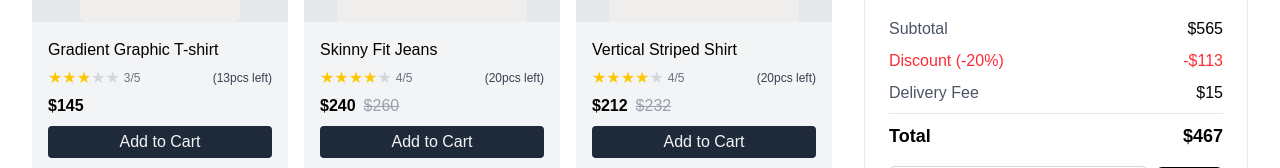
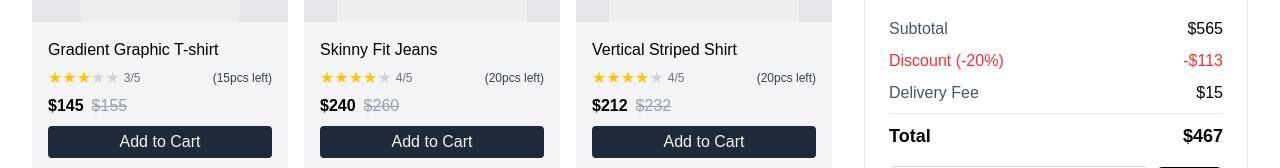
Before and after one commit to IbrahimOhid/ibrahim_shop, a React (Vite) app: page / in a window 1280 px wide. Shown: the part 363-531 px from the top of the page. Built offline with nearby package versions, Linux system fonts and the light colour scheme; a web font is replaced by a local one.

Commit message:
remaining stock function added

```diff
--- a/src/data/product.js
+++ b/src/data/product.js
@@ -5,11 +5,11 @@ const products = [
     cover: "gradient-graphic-tshirt.png",
     rating: 3,
     max_rating: 5,
-    stock: 13,
+    stock: 15,
     price: 145,
     size: "L",
     color: "Green",
-    discounted_price: null,
+    discounted_price: 155,
     in_cart: true,
     quantity: 0
   },
@@ -51,7 +51,7 @@ const products = [
     price: 180,
     size: "L",
     color: "Orange",
-    discounted_price: null,
+    discounted_price: 200,
     in_cart: false,
     quantity: 0
   },
@@ -65,7 +65,7 @@ const products = [
     price: 180,
     size: "M",
     color: "Orange",
-    discounted_price: null,
+    discounted_price: 190,
     in_cart: false,
     quantity: 0
   },
@@ -79,7 +79,7 @@ const products = [
     price: 145,
     size: "34",
     color: "Denim",
-    discounted_price: null,
+    discounted_price: 160,
     in_cart: false,
     quantity: 0
   },
@@ -121,7 +121,7 @@ const products = [
     price: 80,
     size: "L",
     color: "Magenta",
-    discounted_price: null,
+    discounted_price: 100,
     in_cart: false,
     quantity: 0
   },
@@ -130,17 +130,3 @@ const products = [
 export const getProduct = () => {
   return products;
 };
-
-const cartProduct = [
-  {
-    name: "",
-    size: "",
-    color: "",
-    price: '',
-    quantity: 0,
-  },
-];
-
-export const getCartProduct = ()=>{
-  return cartProduct;
-}
--- a/src/product/CartDetails.jsx
+++ b/src/product/CartDetails.jsx
@@ -8,7 +8,7 @@ const CartDetails = () => {
   const handleIncBtn = (productId) => {
     setCartData((prevCartData) =>
       prevCartData.map((item) =>
-        item.id === productId ? { ...item, quantity: item.quantity + 1, stock:item.stock-1 } : item
+        item.id === productId ? { ...item, quantity: item.quantity + 1} : item
       )
     );
   };
--- a/src/product/ProductCard.jsx
+++ b/src/product/ProductCard.jsx
@@ -6,6 +6,7 @@ import { toast } from "react-toastify";
 
 const ProductCard = ({ products }) => {
   const { cartData, setCartData } = useContext(NewProduct);
+  console.log(cartData);
 
   const handleAddToCart = (product) => {
     const addProduct = cartData.find((item) => item.id === product.id);
@@ -24,6 +25,14 @@ const ProductCard = ({ products }) => {
     }
   };
 
+  // Calculate remaining stock for a product
+  const getRemainingStock = (product) => {
+    const cartItem = cartData.find((item) => item.id === product.id);
+    if (cartItem) {
+      return product.stock - cartItem.quantity;
+    }
+    return product.stock;
+  };
 
   return (
     <div>
@@ -31,7 +40,7 @@ const ProductCard = ({ products }) => {
         {/* Product */}
         {products.map((product) => {
           const isInCart = cartData.find((item) => item.id === product.id);
-
+          const remainingStock = getRemainingStock(product);
           return (
             <div
               key={product.id}
@@ -54,23 +63,33 @@ const ProductCard = ({ products }) => {
                     </span>
                   </div>
                   <span className="text-xs text-gray-700">
-                    ({product.stock}
+                    ({remainingStock}
                     pcs left)
                   </span>
                 </div>
                 <div className="flex items-center">
                   <p className="font-bold">${product.price}</p>
                   <p className="text-gray-400 line-through ml-2">
-                    {product.discounted_price !== null &&
-                      `$${product.discounted_price}`}
+                    {`$${product.discounted_price}`}
                   </p>
                 </div>
                 <button
                   onClick={() => handleAddToCart(product)}
-                  className={`${isInCart ? "bg-red-800" : "bg-gray-800"}
+                  disabled={remainingStock === 0 && !isInCart}
+                  className={`${
+                    isInCart
+                      ? "bg-red-800 hover:bg-red-900"
+                      : remainingStock === 0
+                      ? "bg-pink-500"
+                      : "bg-gray-800 hover:bg-gray-900"
+                  }
                      cursor-pointer  w-full mt-2  py-1 text-gray-100 rounded flex items-center justify-center active:translate-y-1 transition-all`}
                 >
-                  {isInCart ? "Remove from Cart" : "Add to Cart"}
+                  {isInCart
+                    ? "Remove from Cart"
+                    : remainingStock === 0
+                    ? "Out Of Stock"
+                    : "Add to Cart"}
                 </button>
               </div>
             </div>
```
